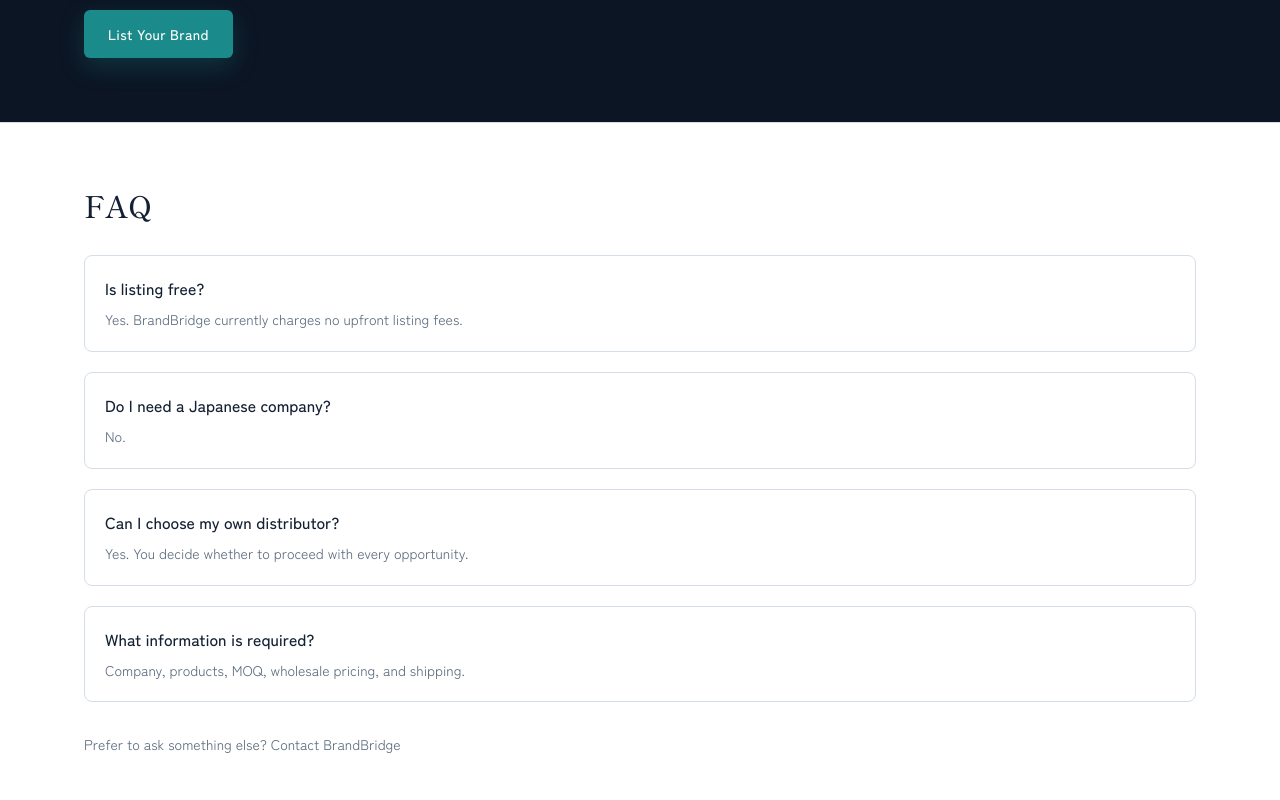
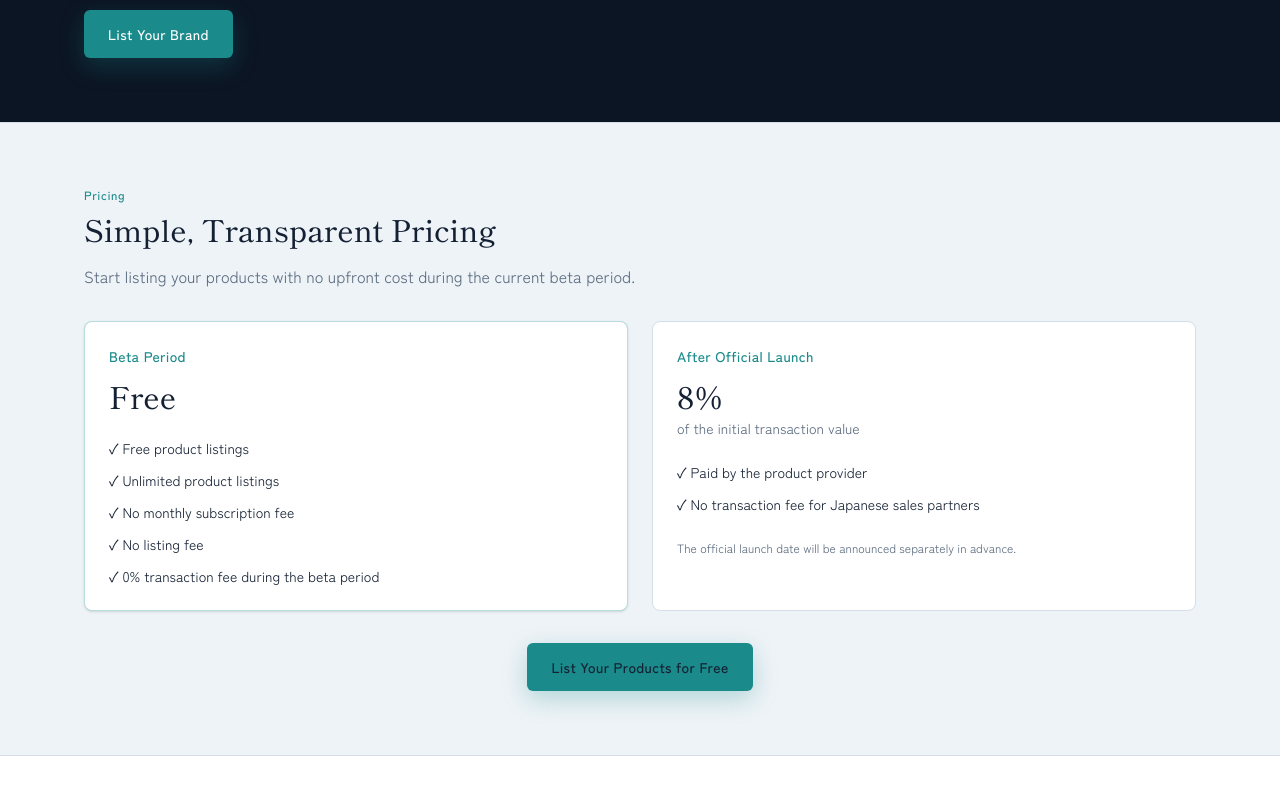
Before and after one commit to shunai394-hash/BrandBridge, a Next.js app: page /en in a window 1280 px wide. Shown: the part 2880-3680 px from the top of the page. Built offline with nearby package versions, Linux system fonts and the light colour scheme; no server answers.

Commit message:
fix: improve auth fallback and negotiation UI

```diff
--- a/app/en/maker/setup/page.tsx
+++ b/app/en/maker/setup/page.tsx
@@ -18,7 +18,7 @@ export default async function EnglishMakerSetupPage() {
   if (!user) {
     redirect(`/en/login?next=${encodeURIComponent("/en/maker/setup")}`);
   }
-  if (user.role !== "maker") {
+  if (!user.isMaker) {
     redirect("/en/cases");
   }
 
--- a/app/en/page.tsx
+++ b/app/en/page.tsx
@@ -277,6 +277,66 @@ export default function EnglishHomePage() {
         </div>
       </section>
 
+      <section id="pricing" className="border-b border-border bg-cream">
+        <div className="mx-auto max-w-6xl px-5 py-14 md:py-16">
+          <p className="text-xs font-medium tracking-wider text-teal">
+            Pricing
+          </p>
+          <h2 className="mt-2 font-[family-name:var(--font-shippori)] text-2xl text-navy md:text-3xl">
+            Simple, Transparent Pricing
+          </h2>
+          <p className="mt-4 max-w-2xl text-sm leading-relaxed text-muted md:text-base">
+            Start listing your products with no upfront cost during the current beta period.
+          </p>
+
+          <div className="mt-8 grid gap-6 md:grid-cols-2">
+            <div className="rounded-lg border border-teal/30 bg-white p-6 shadow-sm">
+              <p className="text-sm font-medium tracking-wide text-teal">
+                Beta Period
+              </p>
+              <p className="mt-3 font-[family-name:var(--font-shippori)] text-3xl text-navy">
+                Free
+              </p>
+              <ul className="mt-6 space-y-3 text-sm text-navy">
+                <li>✓ Free product listings</li>
+                <li>✓ Unlimited product listings</li>
+                <li>✓ No monthly subscription fee</li>
+                <li>✓ No listing fee</li>
+                <li>✓ 0% transaction fee during the beta period</li>
+              </ul>
+            </div>
+
+            <div className="rounded-lg border border-border bg-white p-6">
+              <p className="text-sm font-medium tracking-wide text-teal">
+                After Official Launch
+              </p>
+              <p className="mt-3 font-[family-name:var(--font-shippori)] text-3xl text-navy">
+                8%
+              </p>
+              <p className="mt-1 text-sm text-muted">
+                of the initial transaction value
+              </p>
+              <ul className="mt-6 space-y-3 text-sm text-navy">
+                <li>✓ Paid by the product provider</li>
+                <li>✓ No transaction fee for Japanese sales partners</li>
+              </ul>
+              <p className="mt-6 text-xs leading-relaxed text-muted">
+                The official launch date will be announced separately in advance.
+              </p>
+            </div>
+          </div>
+
+          <div className="mt-8 text-center">
+            <Button
+              href="/en/register/maker"
+              className="px-6 py-3.5 text-base"
+            >
+              List Your Products for Free
+            </Button>
+          </div>
+        </div>
+      </section>
+
       <section className="border-b border-border bg-surface">
         <div className="mx-auto max-w-6xl px-5 py-14 md:py-16">
           <h2 className="font-[family-name:var(--font-shippori)] text-2xl text-navy md:text-3xl">
--- a/components/forms/GoogleAuthButton.tsx
+++ b/components/forms/GoogleAuthButton.tsx
@@ -72,7 +72,15 @@ export function GoogleAuthButton({
     }
 
     try {
+      console.log("[GoogleAuthButton] CLICKED", {
+        nextPath,
+        intentRole,
+        origin: window.location.origin,
+      });
+
       const supabase = createClient();
+      console.log("[GoogleAuthButton] START OAuth", callback.toString());
+
       const { error: oauthError } = await supabase.auth.signInWithOAuth({
         provider: "google",
         options: {
@@ -81,6 +89,8 @@ export function GoogleAuthButton({
           // keep the user signed in; Google UI only appears when needed.
         },
       });
+
+      console.log("[GoogleAuthButton] OAuth RESULT", oauthError);
 
       if (oauthError) {
         setError(mapGoogleOAuthError(oauthError.message, en));
--- a/components/negotiations/MessageThread.tsx
+++ b/components/negotiations/MessageThread.tsx
@@ -8,11 +8,8 @@ import type { MessageView } from "@/lib/types";
 type MessageThreadProps = {
   negotiationId: string;
   messages: MessageView[];
-  initialMessage?: string | null;
-  initialFrom?: string;
-  initialAt?: string;
   canReply: boolean;
-  /** Default Japanese — Japanese routes unchanged. */
+  /** Default Japanese 窶・Japanese routes unchanged. */
   locale?: NegotiationUiLocale;
 };
 
@@ -36,9 +33,6 @@ function formatBytes(bytes: number | null | undefined) {
 export function MessageThread({
   negotiationId,
   messages,
-  initialMessage,
-  initialFrom,
-  initialAt,
   canReply,
   locale = "ja",
 }: MessageThreadProps) {
@@ -49,21 +43,6 @@ export function MessageThread({
       <h2 className="text-xl text-navy">{t.thread}</h2>
 
       <div className="mt-4 space-y-3">
-        {initialMessage ? (
-          <article className="rounded-lg border border-border bg-surface p-4">
-            <p className="text-xs text-muted">
-              From: {initialFrom || t.partnerFallback}
-            </p>
-
-            {initialAt ? (
-              <p className="text-xs text-muted">
-                {formatDateTime(initialAt, locale)}
-              </p>
-            ) : null}
-
-            <p className="mt-3 whitespace-pre-wrap">{initialMessage}</p>
-          </article>
-        ) : null}
 
         {messages.map((message) => {
           const sizeLabel = formatBytes(message.attachment?.size ?? null);
--- a/components/negotiations/NegotiationDetail.tsx
+++ b/components/negotiations/NegotiationDetail.tsx
@@ -29,7 +29,7 @@ type NegotiationDetailProps = {
   item: NegotiationListItem;
   user: SessionUser;
   messages: MessageView[];
-  /** Default Japanese — Japanese routes unchanged. */
+  /** Default Japanese 窶・Japanese routes unchanged. */
   locale?: NegotiationUiLocale;
 };
 
@@ -100,7 +100,7 @@ export function NegotiationDetail({
         <div className="mt-4 flex flex-wrap items-start justify-between gap-3 border-t border-border pt-4">
           <div className="min-w-0">
             <p className="font-mono text-sm font-medium text-teal">
-              {t.sku} {item.productSku?.trim() || "—"}
+              {t.sku} {item.productSku?.trim() || "-"}
             </p>
             <p className="mt-1 text-base font-medium text-navy">
               {item.productName}
@@ -133,7 +133,7 @@ export function NegotiationDetail({
               <Link href={caseHref} className="text-teal hover:underline">
                 {t.openProduct}
               </Link>
-              <span className="mx-2 text-muted">·</span>
+              <span className="mx-2 text-muted">ﾂｷ</span>
               <span className="text-muted">
                 {en
                   ? enCategoryLabel(item.caseCategory)
@@ -142,9 +142,9 @@ export function NegotiationDetail({
                   ? ` / ${
                       en
                         ? ({
-                            全国: "Japan (nationwide)",
-                            特定地域: "Specific regions in Japan",
-                            オンライン中心: "Online-focused",
+                            蜈ｨ蝗ｽ: "Japan (nationwide)",
+                            specific: "Specific regions in Japan",
+                            online: "Online-focused",
                           }[item.caseRegion] ?? item.caseRegion)
                         : item.caseRegion
                     }`
@@ -200,9 +200,6 @@ export function NegotiationDetail({
       <MessageThread
         negotiationId={item.id}
         messages={canReply ? messages : []}
-        initialMessage={item.initialMessage}
-        initialFrom={item.partnerCompanyName}
-        initialAt={item.createdAt}
         canReply={canReply}
         locale={locale}
       />
--- a/lib/auth.ts
+++ b/lib/auth.ts
@@ -101,7 +101,15 @@ export async function getCurrentProfile(): Promise<Profile | null> {
       data: { user },
     } = await supabase.auth.getUser();
 
-    if (!user) return null;
+    if (!user) {
+      console.log("[getCurrentProfile] NO AUTH USER");
+      return null;
+    }
+
+    console.log("[getCurrentProfile] auth user:", {
+      id: user.id,
+      email: user.email,
+    });
 
     const { data, error } = await supabase
       .from("profiles")
@@ -109,7 +117,23 @@ export async function getCurrentProfile(): Promise<Profile | null> {
       .eq("id", user.id)
       .maybeSingle();
 
-    if (error || !data) return null;
+    if (error || !data) {
+      console.log("[getCurrentProfile] PROFILE ERROR:", {
+        error: error?.message,
+        code: error?.code,
+        details: error?.details,
+      });
+      return null;
+    }
+
+    console.log("[getCurrentProfile] profile:", {
+      id: data.id,
+      email: data.email,
+      is_partner: data.is_partner,
+      is_maker: data.is_maker,
+      is_active: data.is_active,
+      role: data.role,
+    });
     return data as Profile;
   } catch (error) {
     console.error("[getCurrentProfile]", error);
```
